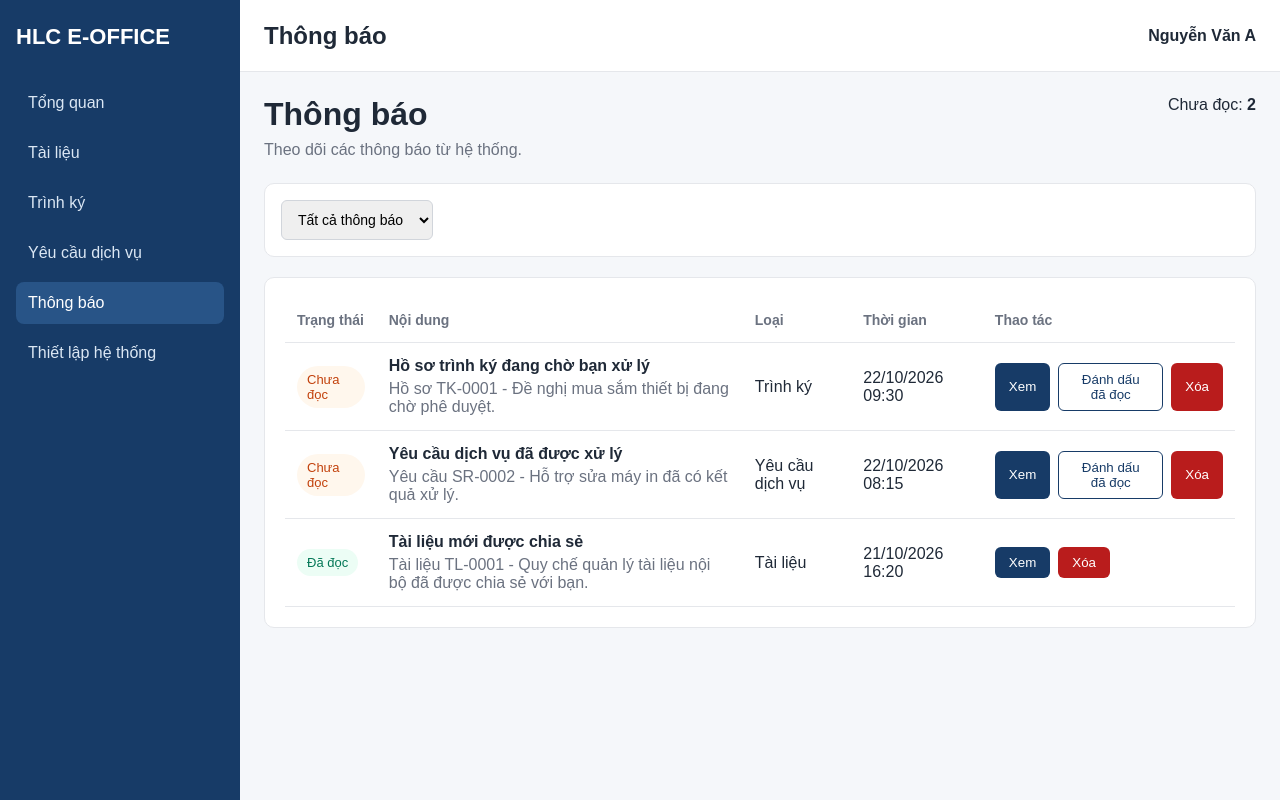
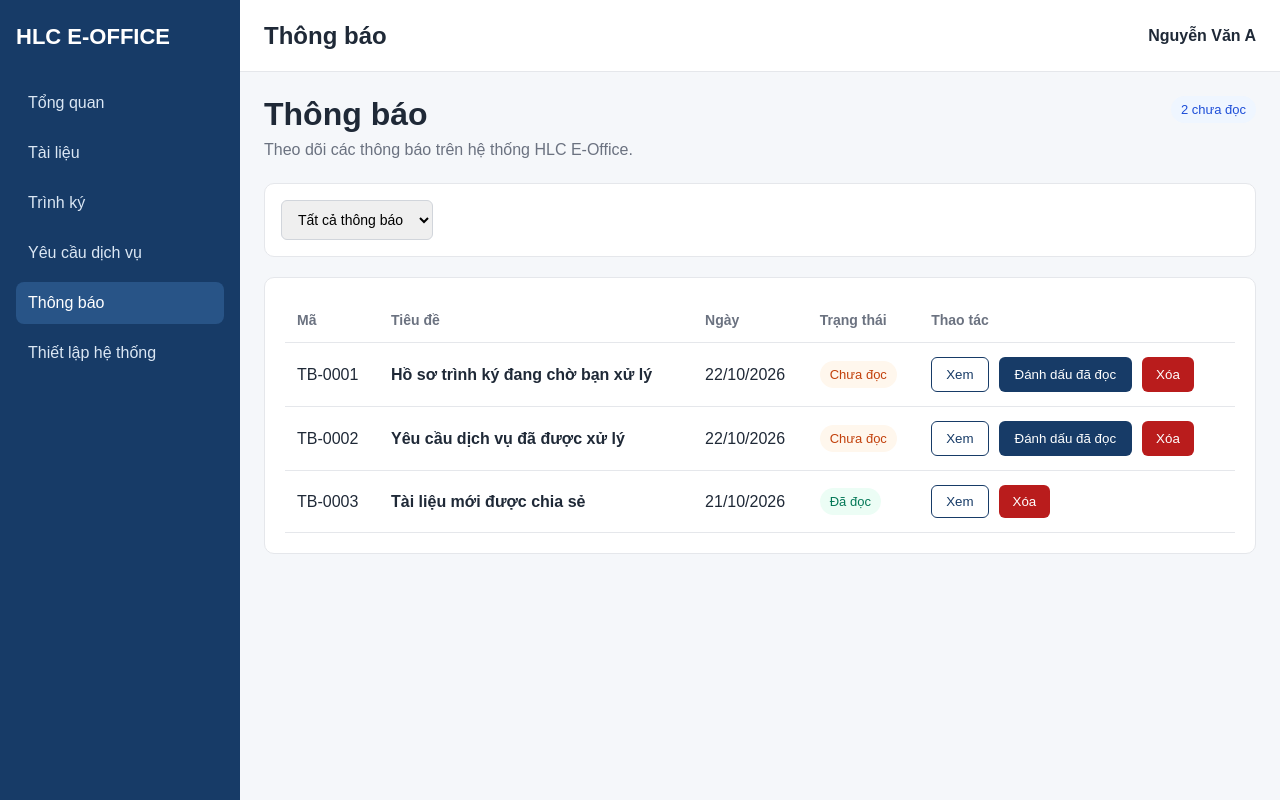
Before and after one commit to BinhPhan172/hlc-eoffice, a React (Vite) app: page /notifications in a window 1280 px wide. Built offline with nearby package versions, Linux system fonts and the light colour scheme.

Commit message:
Fix notification read behavior

```diff
--- a/src/pages/NotificationsPage.jsx
+++ b/src/pages/NotificationsPage.jsx
@@ -6,102 +6,57 @@ function NotificationsPage() {
       id: "TB-0001",
       title: "Hồ sơ trình ký đang chờ bạn xử lý",
       content:
-        "Hồ sơ TK-0001 - Đề nghị mua sắm thiết bị đang chờ phê duyệt.",
-      type: "Trình ký",
-      createdAt: "22/10/2026 09:30",
+        "Hồ sơ TK-0001 đang chờ bạn thực hiện xử lý trên hệ thống.",
+      date: "22/10/2026",
       read: false,
     },
-
     {
       id: "TB-0002",
       title: "Yêu cầu dịch vụ đã được xử lý",
       content:
-        "Yêu cầu SR-0002 - Hỗ trợ sửa máy in đã có kết quả xử lý.",
-      type: "Yêu cầu dịch vụ",
-      createdAt: "22/10/2026 08:15",
+        "Yêu cầu dịch vụ SR-0002 đã có kết quả xử lý mới.",
+      date: "22/10/2026",
       read: false,
     },
-
     {
       id: "TB-0003",
       title: "Tài liệu mới được chia sẻ",
       content:
-        "Tài liệu TL-0001 - Quy chế quản lý tài liệu nội bộ đã được chia sẻ với bạn.",
-      type: "Tài liệu",
-      createdAt: "21/10/2026 16:20",
+        "Bạn vừa được chia sẻ một tài liệu trên hệ thống HLC E-Office.",
+      date: "21/10/2026",
       read: true,
     },
   ]
 
-  const getInitialNotifications = () => {
-    const saved =
-      JSON.parse(
-        localStorage.getItem(
-          "hlcNotifications"
-        )
-      ) || null
-
-    return saved || defaultNotifications
-  }
-
-  const [notifications, setNotifications] =
-    useState(
-      getInitialNotifications
+  const savedNotifications = JSON.parse(
+    localStorage.getItem("hlcNotifications")
   )
 
-  const [filter, setFilter] =
-    useState("all")
+  const [notifications, setNotifications] = useState(
+    savedNotifications !== null
+      ? savedNotifications
+      : defaultNotifications
+  )
 
-  const [
-    selectedNotification,
-    setSelectedNotification,
-  ] = useState(null)
+  const [filter, setFilter] = useState("all")
+  const [selectedNotification, setSelectedNotification] =
+    useState(null)
 
-  const saveNotifications = (
-    newNotifications
-  ) => {
-    setNotifications(
-      newNotifications
-    )
+  const saveNotifications = (newNotifications) => {
+    setNotifications(newNotifications)
 
     localStorage.setItem(
       "hlcNotifications",
-      JSON.stringify(
-        newNotifications
-      )
+      JSON.stringify(newNotifications)
     )
   }
 
-  const handleOpen = (
-    notification
-  ) => {
-    setSelectedNotification(
-      notification
-    )
-
-    // Khi mở thông báo, prototype này
-    // đánh dấu thông báo là đã đọc.
-    const updated =
-      notifications.map(
-        (item) =>
-          item.id ===
-          notification.id
-            ? {
-                ...item,
-                read: true,
-              }
-            : item
-      )
-
-    saveNotifications(updated)
+  const handleView = (notification) => {
+    setSelectedNotification(notification)
   }
 
-  const handleMarkAsRead = (
-    id
-  ) => {
-    const updated =
-      notifications.map(
-        (item) =>
+  const handleMarkRead = (id) => {
+    const updated = notifications.map((item) =>
       item.id === id
         ? {
             ...item,
@@ -111,13 +66,20 @@ function NotificationsPage() {
     )
 
     saveNotifications(updated)
+
+    if (
+      selectedNotification &&
+      selectedNotification.id === id
+    ) {
+      setSelectedNotification({
+        ...selectedNotification,
+        read: true,
+      })
+    }
   }
 
-  const handleDelete = (
-    id
-  ) => {
-    const confirmed =
-      window.confirm(
+  const handleDelete = (id) => {
+    const confirmed = window.confirm(
       "Bạn có chắc muốn xóa thông báo này?"
     )
 
@@ -125,36 +87,27 @@ function NotificationsPage() {
       return
     }
 
-    const updated =
-      notifications.filter(
-        (item) =>
-          item.id !== id
+    const updated = notifications.filter(
+      (item) => item.id !== id
     )
 
     saveNotifications(updated)
 
     if (
-      selectedNotification?.id ===
-      id
+      selectedNotification &&
+      selectedNotification.id === id
     ) {
-      setSelectedNotification(
-        null
-      )
+      setSelectedNotification(null)
     }
   }
 
-  const filteredNotifications =
-    notifications.filter(
+  const filteredNotifications = notifications.filter(
     (item) => {
-        if (
-          filter === "unread"
-        ) {
+      if (filter === "unread") {
         return !item.read
       }
 
-        if (
-          filter === "read"
-        ) {
+      if (filter === "read") {
         return item.read
       }
 
@@ -162,8 +115,7 @@ function NotificationsPage() {
     }
   )
 
-  const unreadCount =
-    notifications.filter(
+  const unreadCount = notifications.filter(
     (item) => !item.read
   ).length
 
@@ -174,16 +126,15 @@ function NotificationsPage() {
           <h1>Thông báo</h1>
 
           <p>
-            Theo dõi các thông báo
-            từ hệ thống.
+            Theo dõi các thông báo trên hệ thống
+            HLC E-Office.
           </p>
         </div>
 
         <div>
-          Chưa đọc:{" "}
-          <strong>
-            {unreadCount}
-          </strong>
+          <span className="status waiting">
+            {unreadCount} chưa đọc
+          </span>
         </div>
       </div>
 
@@ -191,9 +142,7 @@ function NotificationsPage() {
         <select
           value={filter}
           onChange={(e) =>
-            setFilter(
-              e.target.value
-            )
+            setFilter(e.target.value)
           }
         >
           <option value="all">
@@ -214,10 +163,10 @@ function NotificationsPage() {
         <table>
           <thead>
             <tr>
+              <th>Mã</th>
+              <th>Tiêu đề</th>
+              <th>Ngày</th>
               <th>Trạng thái</th>
-              <th>Nội dung</th>
-              <th>Loại</th>
-              <th>Thời gian</th>
               <th>Thao tác</th>
             </tr>
           </thead>
@@ -226,60 +175,32 @@ function NotificationsPage() {
             {filteredNotifications.map(
               (item) => (
                 <tr key={item.id}>
+                  <td>{item.id}</td>
+
+                  <td className="document-name">
+                    {item.title}
+                  </td>
+
+                  <td>{item.date}</td>
+
                   <td>
-                    <span
-                      className={
-                        item.read
-                          ? "status processing"
-                          : "status pending"
-                      }
-                    >
-                      {item.read
-                        ? "Đã đọc"
-                        : "Chưa đọc"}
+                    {item.read ? (
+                      <span className="status processing">
+                        Đã đọc
                       </span>
+                    ) : (
+                      <span className="status pending">
+                        Chưa đọc
+                      </span>
+                    )}
                   </td>
 
                   <td>
-                    <strong>
-                      {item.title}
-                    </strong>
-
-                    <p
-                      style={{
-                        margin:
-                          "5px 0 0",
-                        color:
-                          "#6b7280",
-                      }}
-                    >
-                      {item.content}
-                    </p>
-                  </td>
-
-                  <td>
-                    {item.type}
-                  </td>
-
-                  <td>
-                    {
-                      item.createdAt
-                    }
-                  </td>
-
-                  <td>
-                    <div
-                      style={{
-                        display:
-                          "flex",
-                        gap: "8px",
-                      }}
-                    >
+                    <div className="detail-action-buttons">
                       <button
+                        className="secondary-button"
                         onClick={() =>
-                          handleOpen(
-                            item
-                          )
+                          handleView(item)
                         }
                       >
                         Xem
@@ -287,9 +208,9 @@ function NotificationsPage() {
 
                       {!item.read && (
                         <button
-                          className="secondary-button"
+                          className="primary-button"
                           onClick={() =>
-                            handleMarkAsRead(
+                            handleMarkRead(
                               item.id
                             )
                           }
@@ -333,21 +254,18 @@ function NotificationsPage() {
         <div
           className="detail-card"
           style={{
-            marginTop:
-              "20px",
+            marginTop: "20px",
           }}
         >
           <div className="detail-header-actions">
             <div>
               <h2>
-                {
-                  selectedNotification.title
-                }
+                {selectedNotification.title}
               </h2>
 
               <p>
                 {
-                  selectedNotification.createdAt
+                  selectedNotification.date
                 }
               </p>
             </div>
@@ -371,33 +289,35 @@ function NotificationsPage() {
           </p>
 
           <div
-            className="detail-grid"
+            className="form-actions"
             style={{
-              marginTop:
-                "20px",
+              justifyContent:
+                "flex-start",
             }}
           >
-            <div>
-              <span className="detail-label">
-                Loại thông báo
-              </span>
+            {!selectedNotification.read && (
+              <button
+                className="primary-button"
+                onClick={() =>
+                  handleMarkRead(
+                    selectedNotification.id
+                  )
+                }
+              >
+                Đánh dấu đã đọc
+              </button>
+            )}
 
-              <p>
-                {
-                  selectedNotification.type
+            <button
+              className="reject-button"
+              onClick={() =>
+                handleDelete(
+                  selectedNotification.id
+                )
               }
-              </p>
-            </div>
-
-            <div>
-              <span className="detail-label">
-                Trạng thái
-              </span>
-
-              <p>
-                Đã đọc
-              </p>
-            </div>
+            >
+              Xóa thông báo
+            </button>
           </div>
         </div>
       )}
```
Lines whose indentation alone changed are shown as unchanged.
